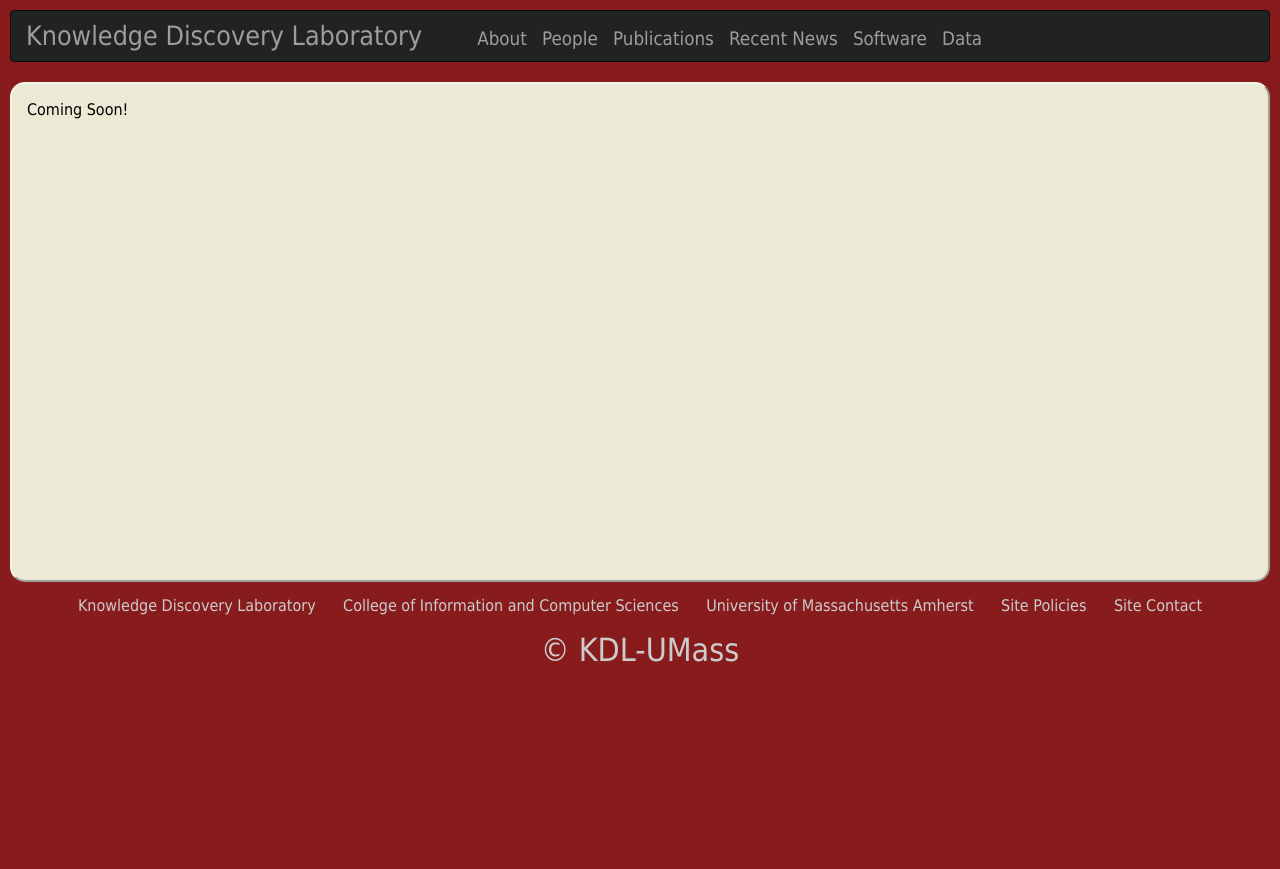
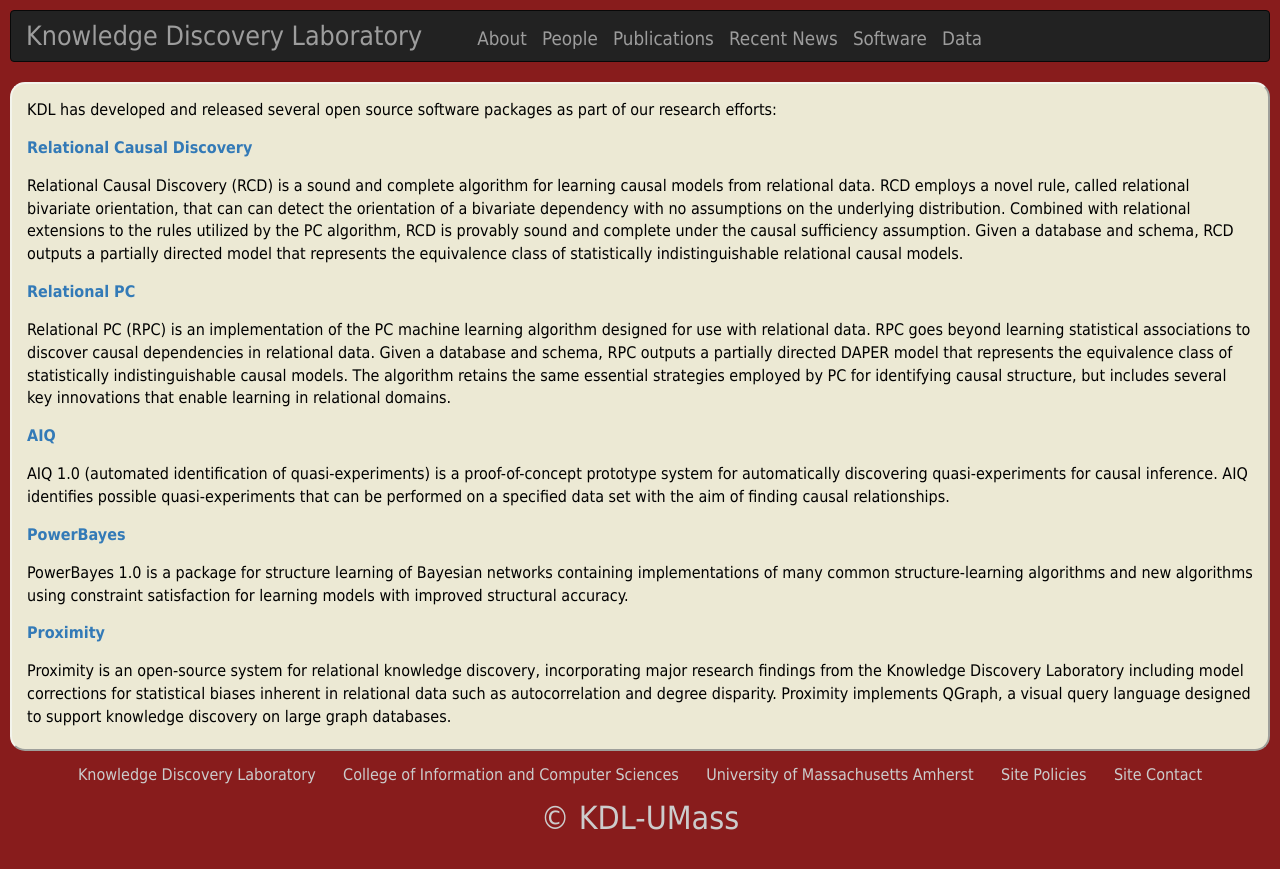
Before and after one commit to KDL-umass/kdl-umass.github.io, a Jekyll site: the page built from software.md, in a window 1280 px wide. Shown: the top 869 px of the page. Built offline with Jekyll 4.4.1, drawn with Linux system fonts in a browser that asks for light colours; nearby versions of some CDN libraries; comment, search, counter and statistics services are not loaded.

Commit message:
edited software page

```diff
--- a/software.md
+++ b/software.md
@@ -2,4 +2,24 @@
 layout: page
 ---
 
-Coming Soon!
+KDL has developed and released several open source software packages as part of our research efforts:
+
+[**Relational Causal Discovery**](_software/relational_causal_discovery.md)
+
+Relational Causal Discovery (RCD) is a sound and complete algorithm for learning causal models from relational data.  RCD employs a novel rule, called relational bivariate orientation, that can can detect the orientation of a bivariate dependency with no assumptions on the underlying distribution.  Combined with relational extensions to the rules utilized by the PC algorithm, RCD is provably sound and complete under the causal sufficiency assumption.  Given a database and schema, RCD outputs a partially directed model that represents the equivalence class of statistically indistinguishable relational causal models.
+
+[**Relational PC**](_software/relational_pc.md)
+
+Relational PC (RPC) is an implementation of the PC machine learning algorithm designed for use with relational data. RPC goes beyond learning statistical associations to discover causal dependencies in relational data. Given a database and schema, RPC outputs a partially directed DAPER model that represents the equivalence class of statistically indistinguishable causal models. The algorithm retains the same essential strategies employed by PC for identifying causal structure, but includes several key innovations that enable learning in relational domains.
+
+[**AIQ**](_software/aiq.md)
+
+AIQ 1.0 (automated identification of quasi-experiments) is a proof-of-concept prototype system for automatically discovering quasi-experiments for causal inference. AIQ identifies possible quasi-experiments that can be performed on a specified data set with the aim of finding causal relationships.
+
+[**PowerBayes**](_software/power_bayes.md)
+
+PowerBayes 1.0 is a package for structure learning of Bayesian networks containing implementations of many common structure-learning algorithms and new algorithms using constraint satisfaction for learning models with improved structural accuracy.
+
+[**Proximity**](_software/proximity.md)
+
+Proximity is an open-source system for relational knowledge discovery, incorporating major research findings from the Knowledge Discovery Laboratory including model corrections for statistical biases inherent in relational data such as autocorrelation and degree disparity. Proximity implements QGraph, a visual query language designed to support knowledge discovery on large graph databases.
```
Also changed, not shown: _software/aiq.md (added, +11 -0 lines), _software/power_bayes.md (added, +11 -0 lines), _software/proximity.md (added, +11 -0 lines), _software/relational_causal_discovery.md (added, +11 -0 lines), _software/relational_pc.md (added, +11 -0 lines), blog.md (renamed from blog.html), 5 other files.
